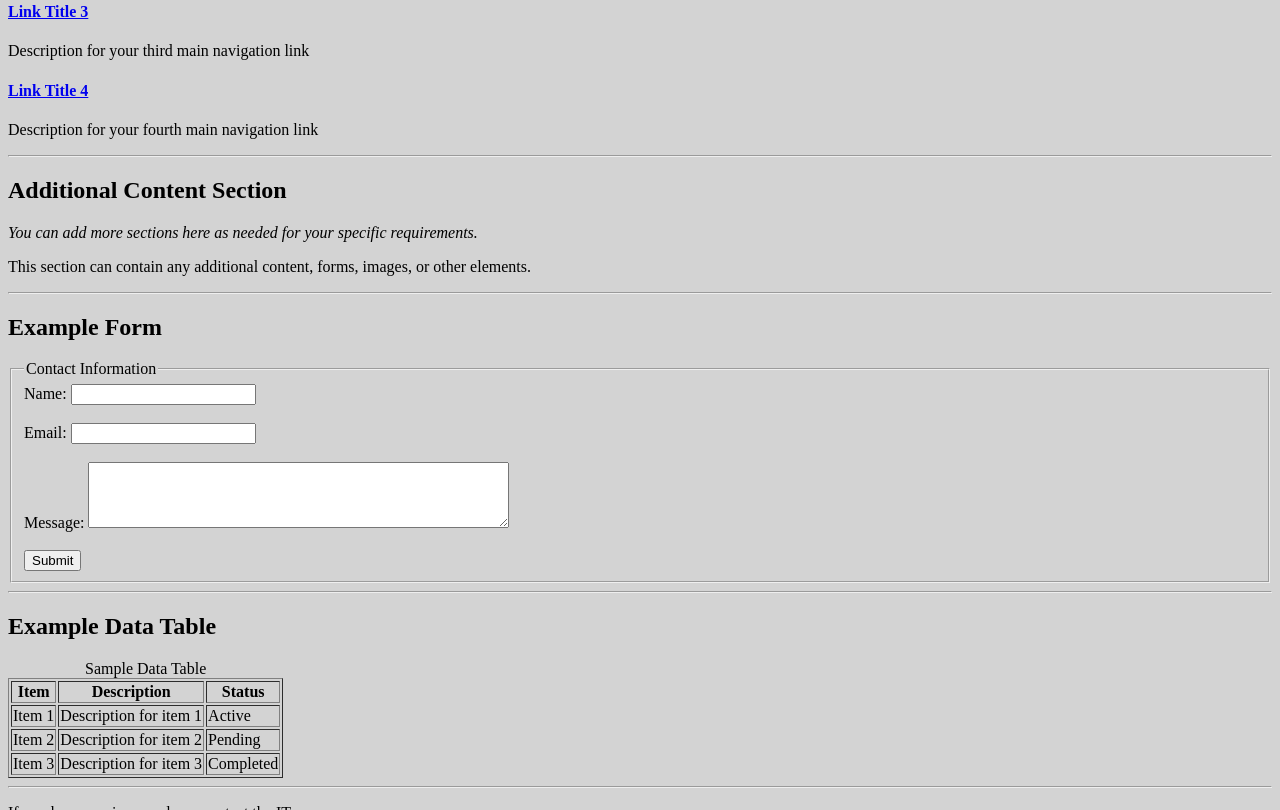
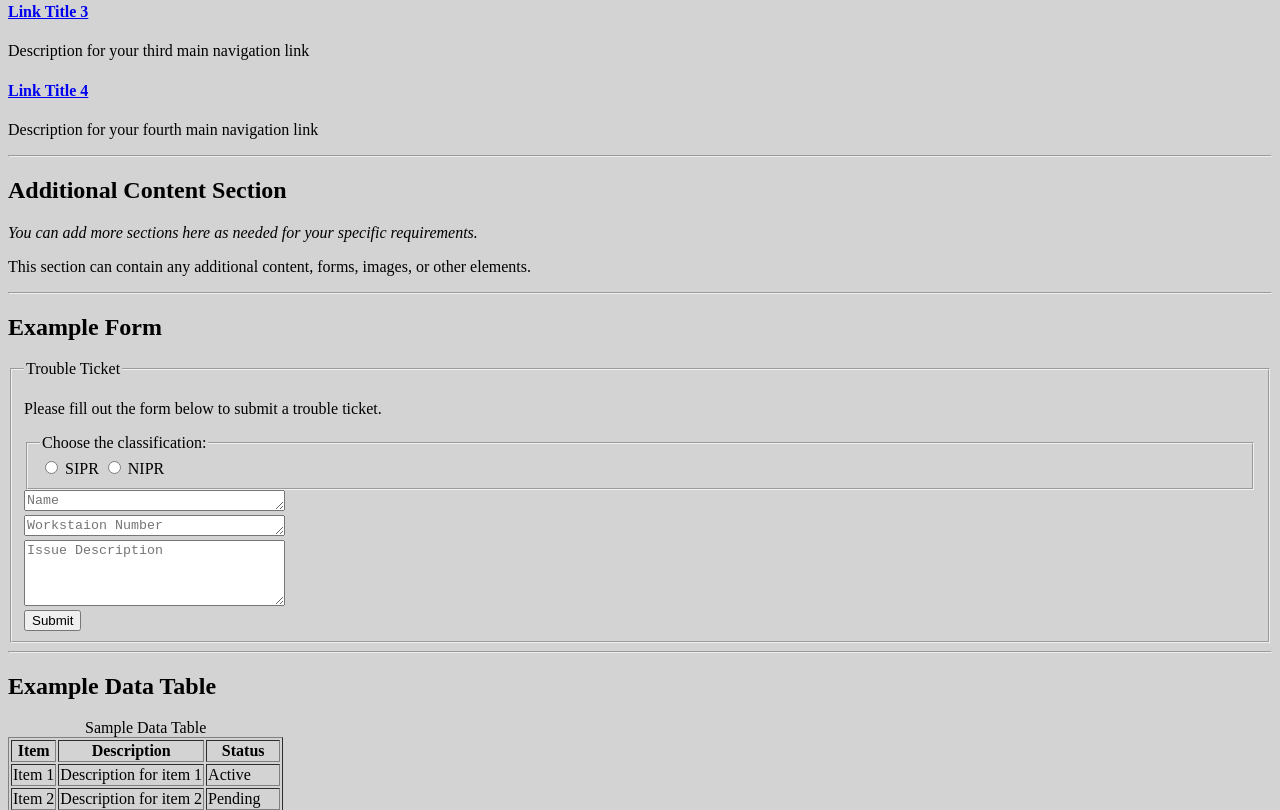
Before and after one commit to MattBlunt/Ship-Webpage1, a plain HTML site: page index.html in a window 1280 px wide. Shown: the part 514-1324 px from the top of the page. Drawn offline with Linux system fonts and the light colour scheme.

Commit message:
Update index.html

```diff
--- a/index.html
+++ b/index.html
@@ -84,20 +84,22 @@
             <h2>Example Form</h2>
             <form>
                 <fieldset>
-                    <legend>Contact Information</legend>
+                    <legend>Trouble Ticket</legend>
+                    <div class="TroubleTicket">
+                        <p>Please fill out the form below to submit a trouble ticket.</p>
+                        <fieldset>
+                            <legend>Choose the classification:</legend>
 
-                    <label for="name">Name:</label>
-                    <input type="text" id="name" name="name">
-                    <br><br>
+                            <input type="radio" id="SIPR" name="Classification" value="SIPR">
+                            <label for="SIPR">SIPR</label>
 
-                    <label for="email">Email:</label>
-                    <input type="email" id="email" name="email">
-                    <br><br>
-
-                    <label for="message">Message:</label>
-                    <textarea id="message" name="message" rows="4" cols="50"></textarea>
-                    <br><br>
-
+                            <input type="radio" id="NIPR" name="Classification" value="NIPR">
+                             <label for="NIPR">NIPR</label>
+                        </fieldset>
+                        <textarea placeholder="Name" rows="1" cols="30"></textarea><br>
+                        <textarea placeholder="Workstaion Number" rows="1" cols="30"></textarea><br>
+                        <textarea placeholder="Issue Description" rows="4" cols="30"></textarea><br>
+                    </div>
                     <input type="submit" value="Submit">
                 </fieldset>
             </form>
```
